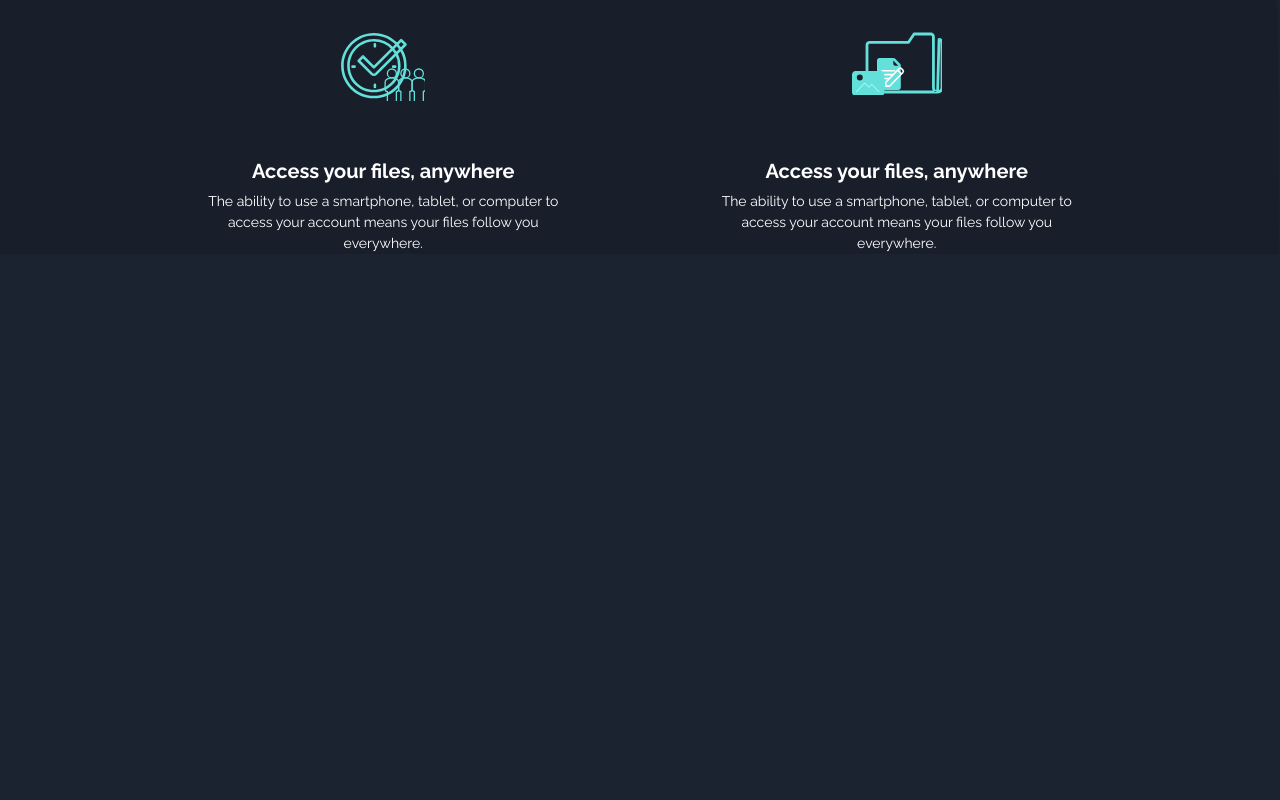
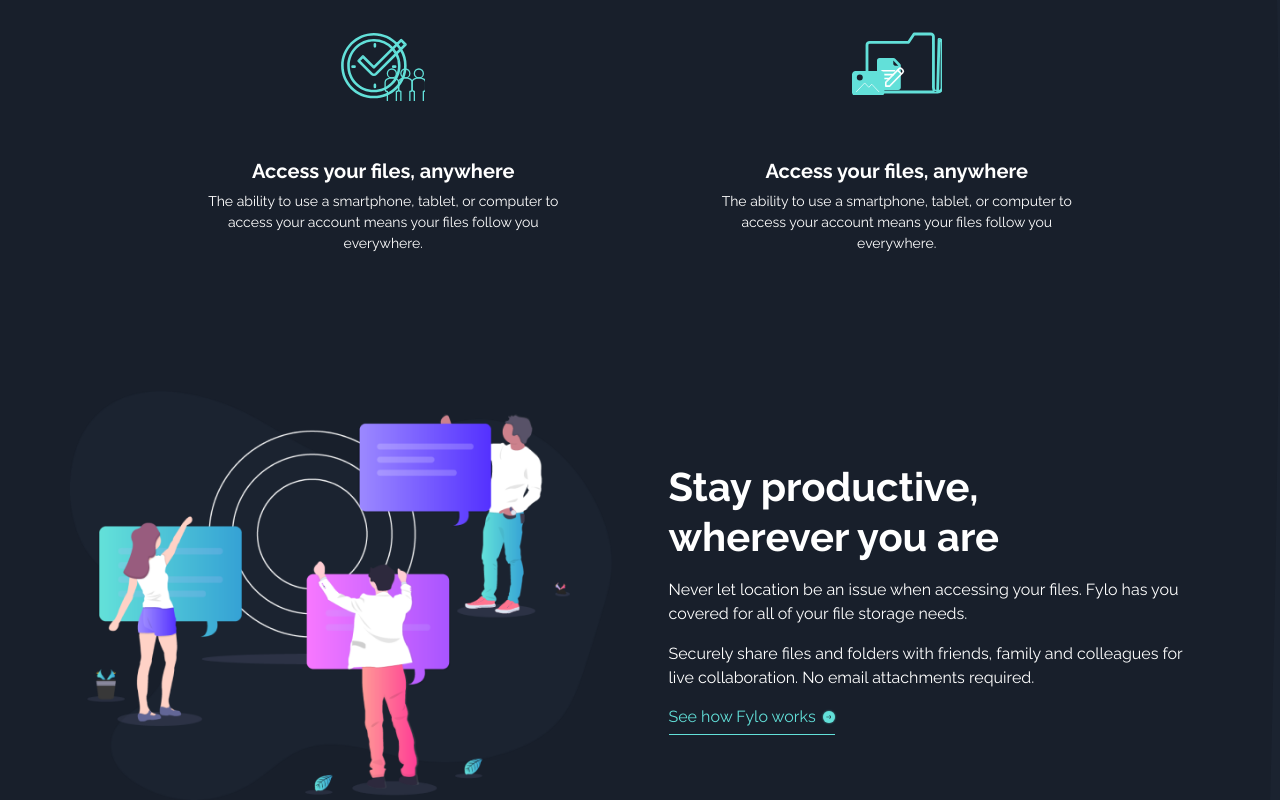
Before and after one commit to 0x41-li/fylo-dark-theme-landing-page, a JavaScript app: page / in a window 1280 px wide. Shown: the part 1527-2327 px from the top of the page. Before the commit the page ends 1781 px from the top, so only its background shows below. Built offline with nearby package versions, Linux system fonts and the light colour scheme.

Commit message:
Second section completed

```diff
--- a/src/App.js
+++ b/src/App.js
@@ -1,6 +1,7 @@
 // section
 import Header from "./sections/header/Header";
 import Hero from "./sections/hero/Hero";
+import SecondSection from "./sections/second-section/SecondSection";
 import Services from "./sections/services/Services";
 
 // styled components
@@ -14,6 +15,7 @@ const App = () => {
       <main>
         <Hero />
         <Services />
+        <SecondSection />
       </main>
     </>
   );
--- /dev/null
+++ b/src/sections/second-section/SecondSection.js
@@ -0,0 +1,54 @@
+// styled components
+import Container from "../../styled-components/Container";
+import {
+  IllustImg,
+  Section,
+  SectionAnchor,
+  SectionAnchorArrowRightSvg,
+  SectionAnchorArrowWrapper,
+  SectionH2,
+  SectionPara,
+  TextWrapper,
+  SectionAnchorText,
+  SectionAnchorUnderline,
+  ImageWrapper,
+} from "./SecondSection.style";
+
+// images
+import illustration from "../../assets/images/second-section-illustration.png";
+
+const SecondSection = () => {
+  return (
+    <Container>
+      <Section>
+        <ImageWrapper>
+          <IllustImg src={illustration} />
+        </ImageWrapper>
+
+        <TextWrapper>
+          <SectionH2>Stay productive, wherever you are</SectionH2>
+
+          <SectionPara>
+            Never let location be an issue when accessing your files. Fylo has
+            you covered for all of your file storage needs.
+          </SectionPara>
+
+          <SectionPara>
+            Securely share files and folders with friends, family and colleagues
+            for live collaboration. No email attachments required.{" "}
+          </SectionPara>
+
+          <SectionAnchor href="#">
+            <SectionAnchorText>See how Fylo works</SectionAnchorText>
+            <SectionAnchorArrowWrapper>
+              <SectionAnchorArrowRightSvg />
+            </SectionAnchorArrowWrapper>
+            <SectionAnchorUnderline />
+          </SectionAnchor>
+        </TextWrapper>
+      </Section>
+    </Container>
+  );
+};
+
+export default SecondSection;
--- /dev/null
+++ b/src/sections/second-section/SecondSection.style.js
@@ -0,0 +1,211 @@
+import styled from "styled-components";
+
+// Utilities
+import {
+  BoldRalewayFont,
+  RegularOpenSansFont,
+} from "../../styled-components/Utilities";
+
+// images
+import { ReactComponent as arrowRight } from "../../assets/images/arrow-right.svg";
+
+export const Section = styled.section`
+  margin-top: 160px;
+  padding: 0px 18px 0px 28px;
+
+  @media screen and (min-width: 576px) {
+    max-width: 400px;
+    margin-left: auto;
+    margin-right: auto;
+
+    padding: 0px;
+  }
+
+  @media screen and (min-width: 768px) {
+    max-width: unset;
+    display: flex;
+    align-items: center;
+    justify-content: space-between;
+
+    gap: 40px;
+  }
+
+  @media screen and (min-width: 1200px) {
+    margin-top: 137px;
+    gap: 57px;
+  }
+
+  @media screen and (min-width: 1440px) {
+    align-items: start;
+  }
+`;
+
+// illustration
+export const ImageWrapper = styled.div`
+  @media screen and (min-width: 768px) {
+    flex: 0 1 50%;
+  }
+
+  @media screen and (min-width: 1440px) {
+    flex: 0 0 615px;
+  }
+`;
+
+export const IllustImg = styled.img`
+  display: block;
+  margin: 0 auto;
+
+  width: 100%;
+  max-width: 304px;
+
+  @media screen and (min-width: 768px) {
+    margin: 0;
+    width: 100%;
+    max-width: 615px;
+  }
+`;
+
+// text part
+export const TextWrapper = styled.div`
+  margin-top: 48px;
+  @media screen and (min-width: 768px) {
+    margin-top: 0px;
+    flex: 0 1 50%;
+  }
+
+  @media screen and (min-width: 1440px) {
+    flex: 0 0 563px;
+  }
+`;
+
+export const SectionH2 = styled.h2`
+  ${BoldRalewayFont};
+  font-size: 18px;
+  line-height: 24px;
+
+  text-align: center;
+
+  color: #ffffff;
+
+  @media screen and (min-width: 768px) {
+    text-align: left;
+  }
+
+  @media screen and (min-width: 1200px) {
+    font-size: 40px;
+    line-height: 50px;
+    max-width: 496px;
+  }
+
+  @media screen and (min-width: 1440px) {
+    margin-top: 118px;
+  }
+`;
+
+export const SectionPara = styled.p`
+  ${RegularOpenSansFont};
+  font-size: 14px;
+  line-height: 21px;
+
+  color: #ffffff;
+
+  margin-top: 16px;
+  @media screen and (min-width: 425px) {
+    text-align: center;
+  }
+
+  @media screen and (min-width: 768px) {
+    text-align: left;
+  }
+
+  @media screen and (min-width: 1200px) {
+    font-size: 16px;
+    line-height: 24px;
+  }
+`;
+
+// Anchor design
+export const SectionAnchor = styled.a`
+  margin-top: 16px;
+
+  position: relative;
+
+  display: inline-flex;
+  align-items: center;
+
+  @media screen and (min-width: 425px) {
+    left: 50%;
+    transform: translateX(-50%);
+  }
+
+  @media screen and (min-width: 768px) {
+    left: unset;
+    transform: unset;
+  }
+`;
+
+export const SectionAnchorText = styled.span`
+  ${RegularOpenSansFont};
+  font-size: 12px;
+  line-height: 16px;
+
+  color: #62e0d9;
+
+  transition: color 0.15s;
+
+  @media screen and (min-width: 1200px) {
+    font-size: 16px;
+    line-height: 22px;
+  }
+
+  ${SectionAnchor}:hover & {
+    color: #ffffff;
+  }
+`;
+
+export const SectionAnchorArrowWrapper = styled.div`
+  width: 12px;
+  height: 12px;
+
+  background: #62e0d9;
+  box-shadow: 0px 0px 2px rgba(98, 224, 217, 0.811141);
+
+  display: flex;
+  align-items: center;
+  justify-content: center;
+
+  border-radius: 50%;
+  margin-left: 7px;
+
+  transition: background-color 0.15s;
+
+  ${SectionAnchor}:hover & {
+    background-color: #ffffff;
+  }
+`;
+
+export const SectionAnchorArrowRightSvg = styled(arrowRight)`
+  display: block;
+
+  width: 5.32px;
+  height: 4px;
+`;
+
+export const SectionAnchorUnderline = styled.span`
+  position: absolute;
+  top: 100%;
+  left: 0px;
+
+  width: 100%;
+  height: 1px;
+
+  background: #62e0d9;
+
+  margin-top: 6px;
+
+  transition: background-color 0.15s;
+
+  ${SectionAnchor}:hover & {
+    background-color: #ffffff;
+  }
+`;
```
Also changed, not shown: src/assets/images/arrow-right.svg (added), src/assets/images/second-section-illustration.png (added).
